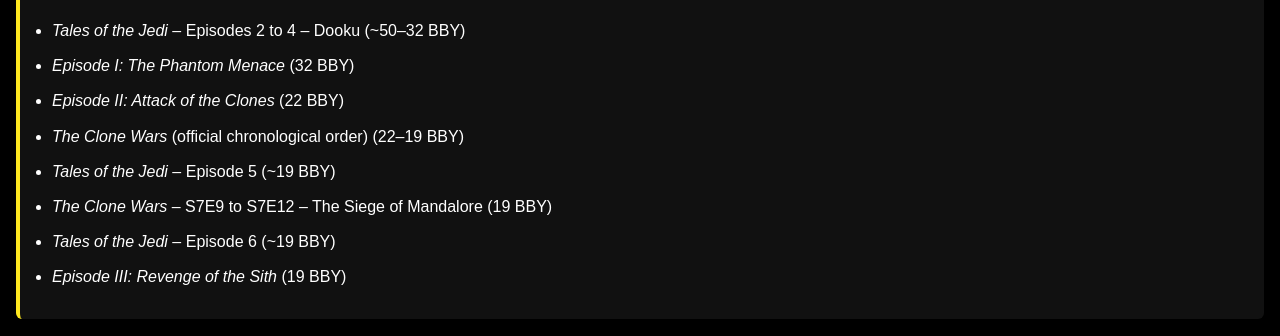
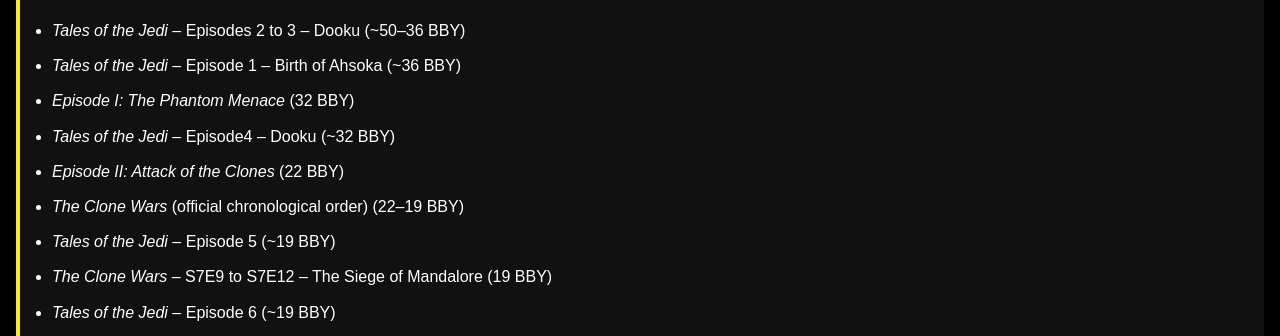
Before and after one commit to 894523/chronologie_STAR_WARS, a plain HTML site: page index.html in a window 1280 px wide. Shown: the part 822-1158 px from the top of the page. Drawn offline with Linux system fonts and the light colour scheme.

Commit message:
modif tl

```diff
--- a/index.html
+++ b/index.html
@@ -39,8 +39,10 @@
     <section id="republique">
         <h2><img src="images/fall-of-the-jedi.png" alt="Fall of the Jedi Logo">Fall of the Jedi</h2>
         <ul>
-            <li><a href="https://www.starwars.com/series/tales-of-the-jedi" target="_blank"><em>Tales of the Jedi</em></a> – Episodes 2 to 4 – Dooku (~50–32 BBY)</li>
+            <li><a href="https://www.starwars.com/series/tales-of-the-jedi" target="_blank"><em>Tales of the Jedi</em></a> – Episodes 2 to 3 – Dooku (~50–36 BBY)</li>
+            <li><a href="https://www.starwars.com/series/tales-of-the-jedi" target="_blank"><em>Tales of the Jedi</em></a> – Episode 1 – Birth of Ahsoka (~36 BBY)</li>
             <li><a href="https://www.starwars.com/films/star-wars-episode-i-the-phantom-menace" target="_blank"><em>Episode I: The Phantom Menace</em></a> (32 BBY)</li>
+            <li><a href="https://www.starwars.com/series/tales-of-the-jedi" target="_blank"><em>Tales of the Jedi</em></a> – Episode4 – Dooku (~32 BBY)</li>
             <li><a href="https://www.starwars.com/films/star-wars-episode-ii-attack-of-the-clones" target="_blank"><em>Episode II: Attack of the Clones</em></a> (22 BBY)</li>
             <li><a href="https://www.starwars.com/series/star-wars-the-clone-wars" target="_blank"><em>The Clone Wars</em></a> (official chronological order) (22–19 BBY)</li>
             <li><a href="https://www.starwars.com/series/tales-of-the-jedi" target="_blank"><em>Tales of the Jedi</em></a> – Episode 5 (~19 BBY)</li>
```
